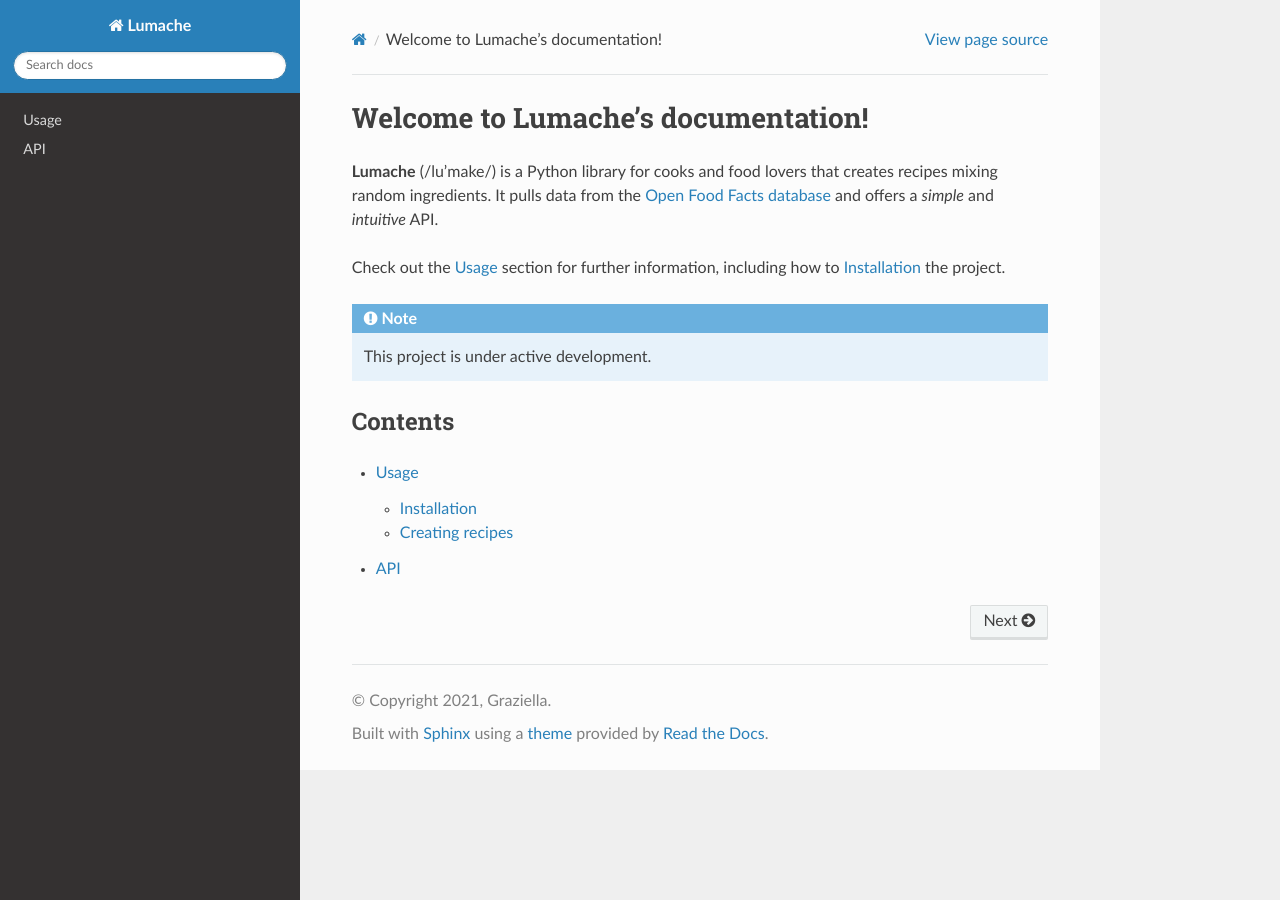
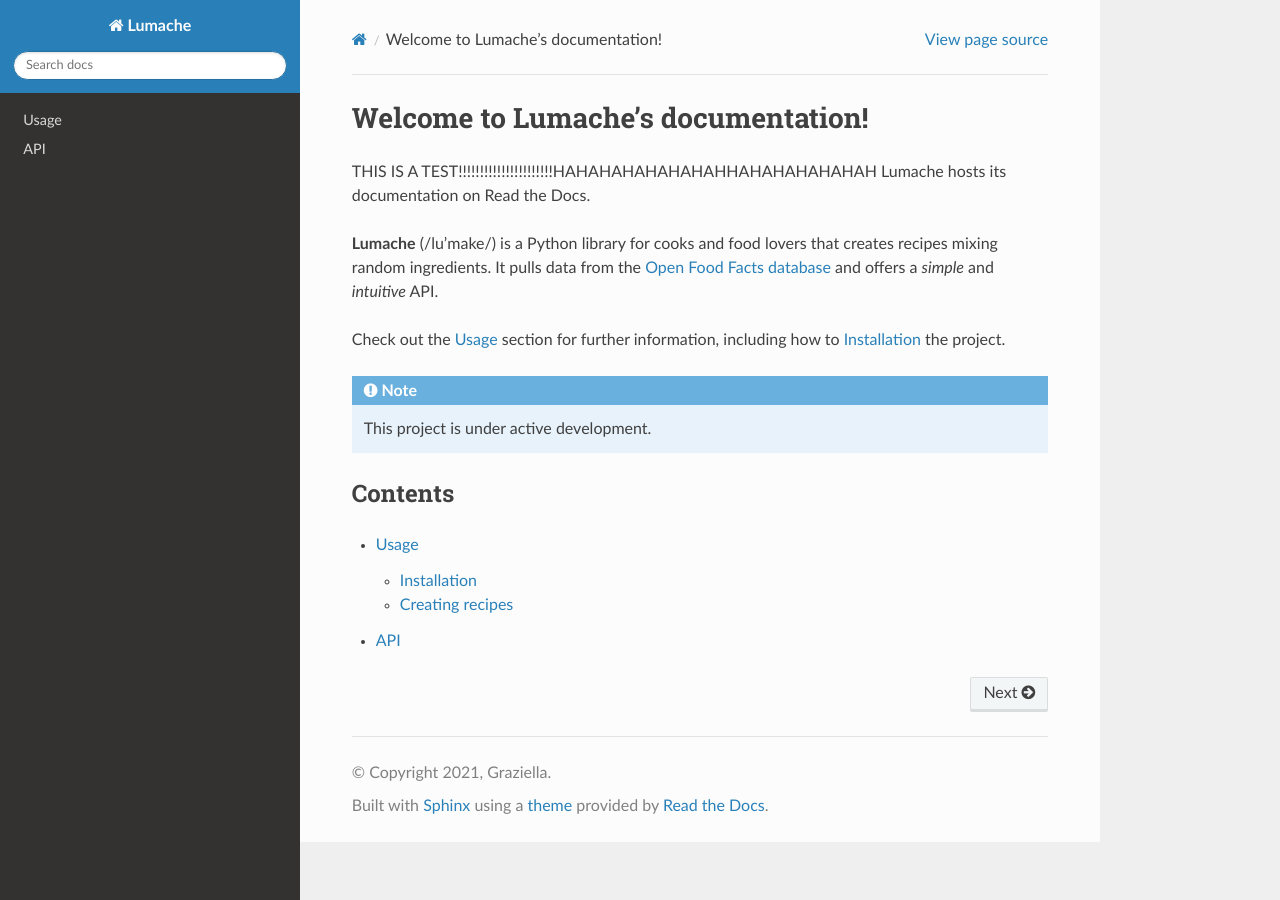
Before and after one commit to openkaigoh/testingreadthedocs, a Sphinx documentation site: the page built from docs/source/index.rst, in a window 1280 px wide. Built offline with Sphinx 7.4.7 and the Read the Docs theme 3.1.0, drawn with Linux system fonts in a browser that asks for light colours.

Commit message:
Update index.rst
test

```diff
--- a/docs/source/index.rst
+++ b/docs/source/index.rst
@@ -1,5 +1,8 @@
 Welcome to Lumache's documentation!
 ===================================
+
+THIS IS A TEST!!!!!!!!!!!!!!!!!!!!!!HAHAHAHAHAHAHAHHAHAHAHAHAHAH
+Lumache hosts its documentation on Read the Docs.
 
 **Lumache** (/lu'make/) is a Python library for cooks and food lovers
 that creates recipes mixing random ingredients.
```
